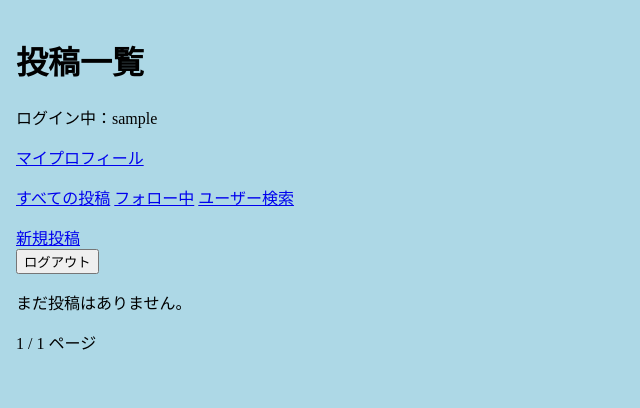
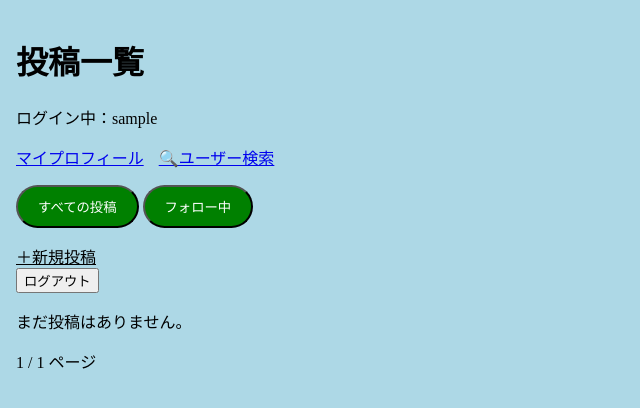
Before and after one commit to abc123615/sns-project, a Django app: page / in a window 1280 px wide. Shown: the top 408 px of the page, without its empty margins (0-640 px from the left). Run offline with Django 5.2, Linux system fonts and the light colour scheme; the visitor is signed in with stand-in values (Sample User, id 1); data that the repository does not hold is empty.

Commit message:
Improve SNS UI and navigation

```diff
--- a/posts/static/posts/style.css
+++ b/posts/static/posts/style.css
@@ -19,3 +19,34 @@ select {
     max-width: 100%;
     box-sizing: border-box;
 }
+
+.post-change {
+    background-color: green;
+    color: white;
+    padding: 10px 20px;
+    border-radius: 100px;
+}
+
+.post-create {
+    color:black
+}
+
+#post-user {
+    color:brown
+}
+
+#post-detail {
+    color: black;
+    text-decoration: none;
+}
+
+.user-profile-search {
+    display: flex;
+    align-items: center;
+    gap: 15px;
+}
+
+.page {
+    background-color: blue;
+    color: white;
+}
--- a/posts/templates/posts/post_list.html
+++ b/posts/templates/posts/post_list.html
@@ -5,31 +5,45 @@
     <meta charset="UTF-8">
     <meta name="viewport" content="width=device-width, initial-scale=1.0">
     <title>投稿一覧</title>
-    <link rel="stylesheet" href="{% static 'posts/style.css' %}">
+    <link rel="stylesheet" href="{% static 'posts/style.css' %}?v=3">
 </head>
 <body>
 
     <h1>投稿一覧</h1>
     {% if user.is_authenticated %}
     <p>ログイン中：{{ request.user.username }}</p>
-    <p>
+    <p class="user-profile-search">
         <a href="{% url 'profile' request.user.username %}">
             マイプロフィール
         </a>
+
+        <a href="{% url 'user_search' %}">🔍ユーザー検索</a>
     </p>
+
 {% endif %}
 
-    <p>
-        <a href="{% url 'post_list' %}">すべての投稿</a>
+<p>
 
-        <a href="{% url 'following_posts' %}">フォロー中</a>
+<button type="button"
+    data-url="{% url 'post_list' %}"
+    onclick="window.location.href=this.dataset.url"
+    class="post-change">
+    すべての投稿
+</button>
 
-        <a href="{% url 'user_search' %}">ユーザー検索</a>
-    </p>
+<button type="button"
+    data-url="{% url 'following_posts' %}"
+    onclick="window.location.href=this.dataset.url"
+    class="post-change">
+    フォロー中
+</button>
+
+</p>
+
 
     {% if user.is_authenticated %}
 
-    <a href="{% url 'post_create' %}">新規投稿</a>
+    <a href="{% url 'post_create' %}" class="post-create">＋新規投稿</a>
 
     <form method="post" action="{% url 'logout' %}">
         {% csrf_token %}
@@ -47,15 +61,16 @@
         <div>
 <p>
     投稿者：
-    <a href="{% url 'profile' post.author.username %}">
-        {{ post.author.username }}
+    <a href="{% url 'profile' post.author.username %}" id="post-user">
+        ({{ post.author.username }})
     </a>
 </p>
             <p>
-                <a href="{% url 'post_detail' post.pk %}">
-                    {{ post.content }}
+                <a href="{% url 'post_detail' post.pk %}" id="post-detail">
+                    comment:{{ post.content }}
                 </a>
             </p>
+    <br>
             <p>投稿日：{{ post.created_at }}</p>
 
 <form method="post"
@@ -83,9 +98,16 @@
         <p>まだ投稿はありません。</p>
     {% endfor %}
 
+
 <div class="pagination">
+
     {% if posts.has_previous %}
-        <a href="?page={{ posts.previous_page_number }}">前へ</a>
+        <button type="button"
+            data-url="?page={{ posts.previous_page_number }}"
+            onclick="window.location.href=this.dataset.url"
+            class="page">
+            前へ
+        </button>
     {% endif %}
 
     <span>
@@ -93,9 +115,16 @@
     </span>
 
     {% if posts.has_next %}
-        <a href="?page={{ posts.next_page_number }}">次へ</a>
+        <button type="button"
+            data-url="?page={{ posts.next_page_number }}"
+            onclick="window.location.href=this.dataset.url"
+            class="page">
+            次へ
+        </button>
     {% endif %}
+
 </div>
+
 
 <script>
 document.querySelectorAll('.like-form').forEach(form => {
```
Also changed, not shown: posts/templates/posts/post_detail.html (+8 -2 lines).
